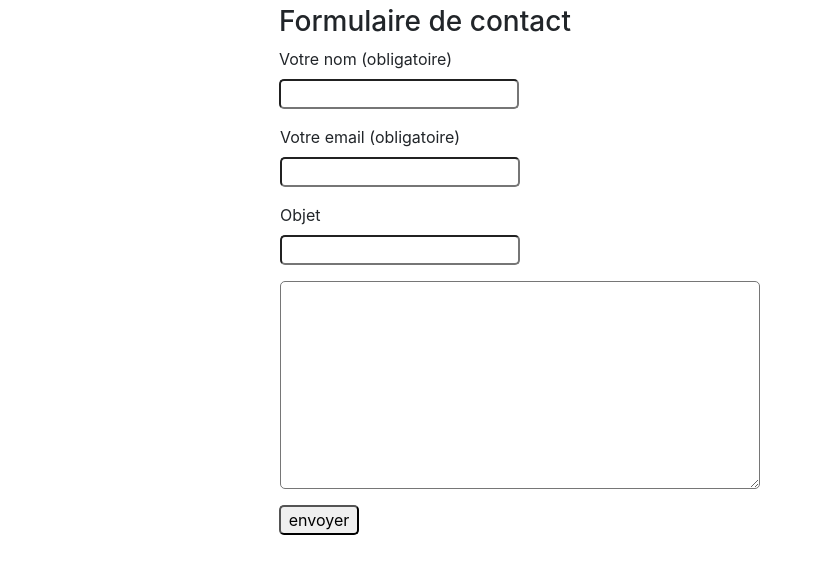
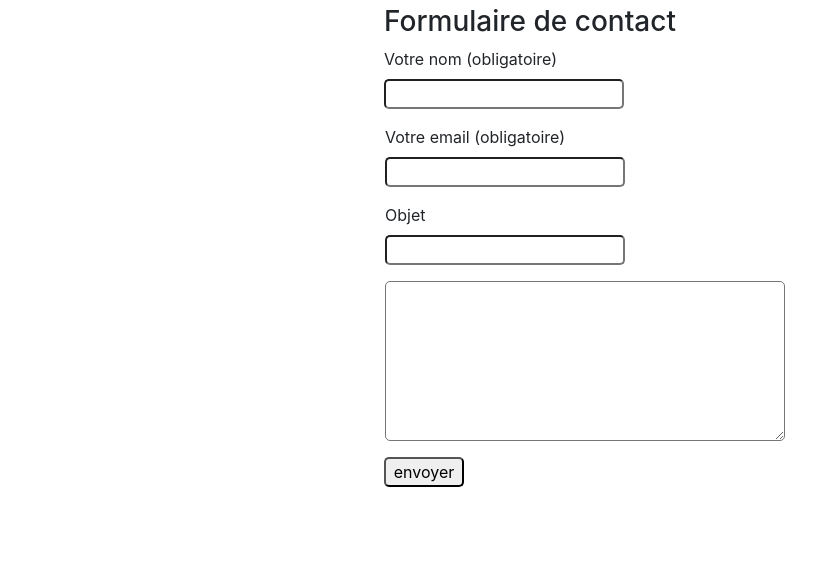
Before and after one commit to Yswane/projet1, a plain HTML site: page formulaire.html in a window 1280 px wide. Shown: the part 51-624 px from the top of the page, without its empty margins (0-837 px from the left). Drawn offline with nearby package versions, Linux system fonts and the light colour scheme.

Commit message:
email formulaire

```diff
--- a/formulaire.html
+++ b/formulaire.html
@@ -1,6 +1,6 @@
 <!DOCTYPE html>
 
-<html lang="en">
+<html lang="fr">
 
 <head>
 
@@ -14,7 +14,7 @@
 
     <link rel="stylesheet" href="https://stackpath.bootstrapcdn.com/bootstrap/4.3.1/css/bootstrap.min.css" integrity="sha384-ggOyR0iXCbMQv3Xipma34MD+dH/1fQ784/j6cY/iJTQUOhcWr7x9JvoRxT2MZw1T" crossorigin="anonymous">
 
-    <link rel="stylesheet" href="style.css">
+    <link rel="stylesheet" href="style-formulaire.css">
 
     <link rel="stylesheet" href="https://use.fontawesome.com/releases/v5.7.2/css/all.css" integrity="sha384-fnmOCqbTlWIlj8LyTjo7mOUStjsKC4pOpQbqyi7RrhN7udi9RwhKkMHpvLbHG9Sr" crossorigin="anonymous">
 
@@ -47,7 +47,7 @@
     <!-- Formulaire  -->
     <h1>Me contacter</h1>
 
-    <div class="container">
+    <div class="container-fluid">
         <div class="formulaire">
             <h3>Formulaire de contact</h3>
             <div class="form-group name">
@@ -76,7 +76,7 @@
             </div>
 
             <div class="form-group_send">
-                <input class="envoyer" type="submit" value="envoyer" />
+                <a href="mailto:jeanbonbeurre@cornichon.con"><input class="envoyer" type="submit" value="envoyer" /></a>
             </div>
         </div>
     </div>
--- a/style-formulaire.css
+++ b/style-formulaire.css
@@ -27,6 +27,9 @@ h1 {
 .name {
     margin-left: -1rem;
 }
+.form-group_send input {
+    width: 5rem;
+}
 
 input {
     border-radius: 5px;
@@ -35,17 +38,19 @@ input {
 textarea {
     border-radius: 5px;
     margin-right: 1rem;
+    width: 25rem;
+    height: 10rem;
 }
 
 @media screen and (max-width:768px) {
     .container-fluid {
-        padding-left: 3rem;
+        padding-left: 2rem;
+
     }
 }
 
-@media screen and (min-width:769px) {
+@media screen and (min-width:768px) {
     .container-fluid {
     max-width: 50rem;
     padding-left: 10rem;
     }
-}
```
